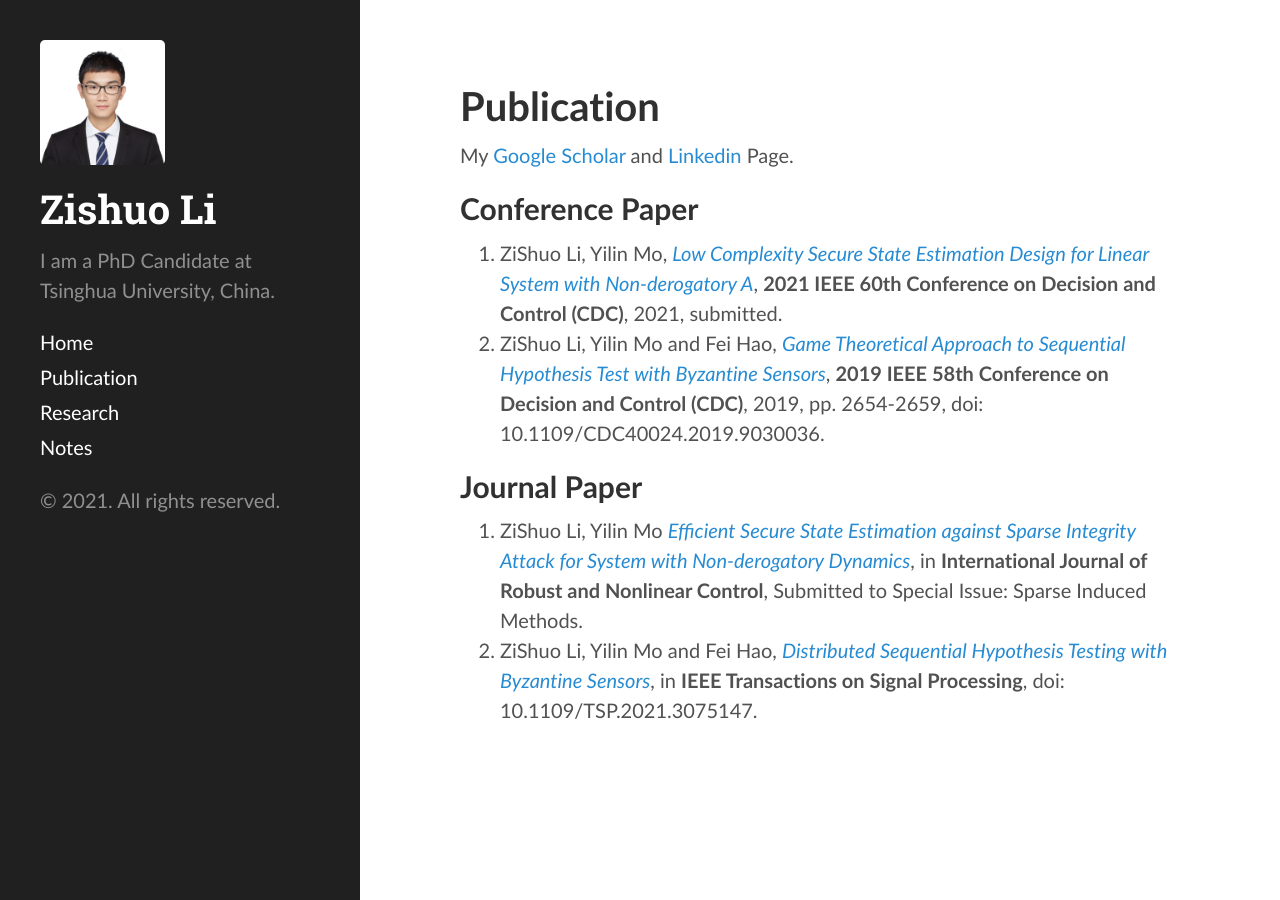
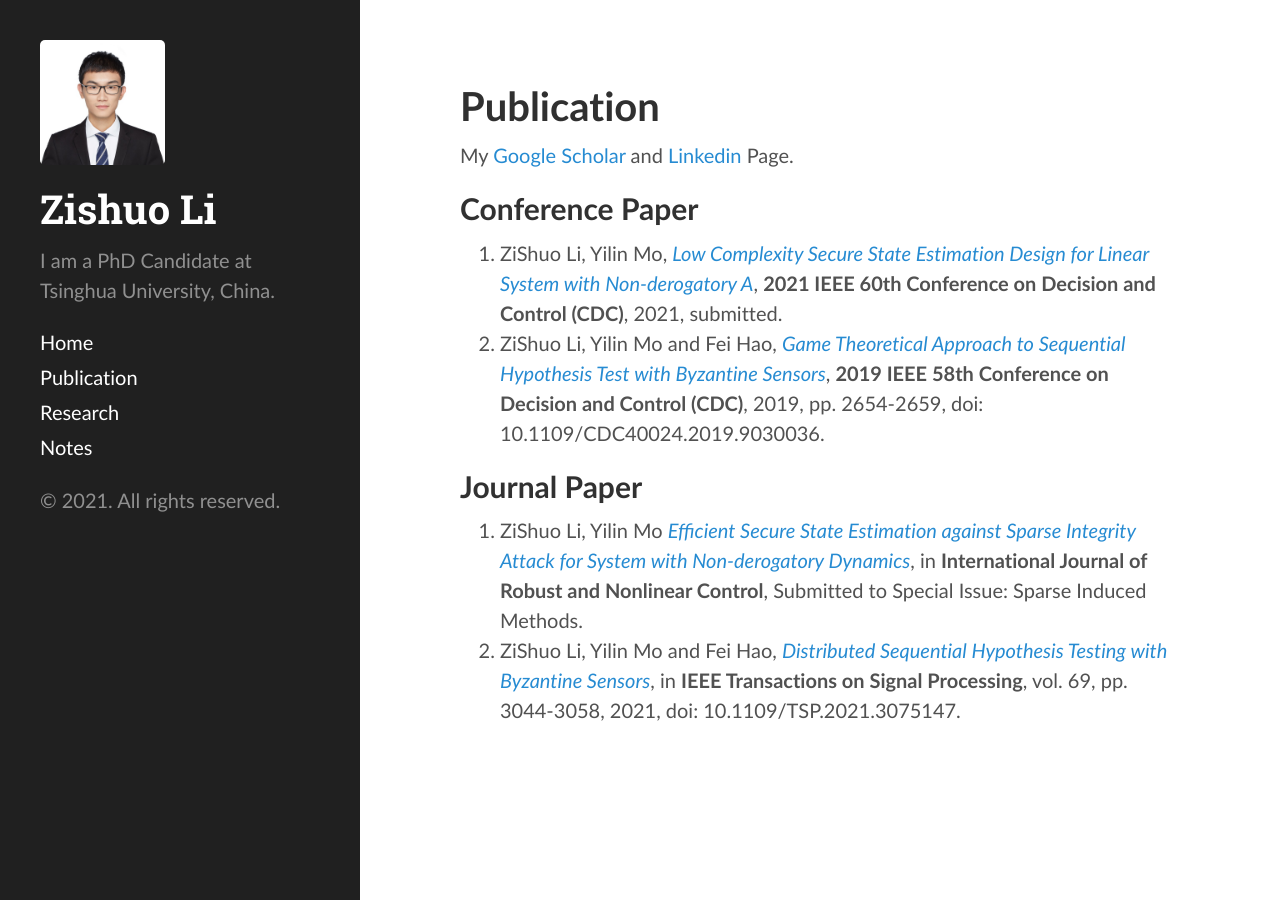
Before and after one commit to zs-li-zz/zs-li.github.io, a Jekyll site: the page built from publication.html, in a window 1280 px wide. Built offline with Jekyll 4.4.1, drawn with Linux system fonts in a browser that asks for light colours; nearby versions of some CDN libraries.

Commit message:
update TSP2021 page info

```diff
--- a/publication.html
+++ b/publication.html
@@ -23,7 +23,7 @@ My <a href="https://scholar.google.com/citations?user=4-VqEfsAAAAJ">Google Schol
 <div class="outline-text-2" id="text-org86f0450">
 <ol class="org-ol">
 <li>ZiShuo Li, Yilin Mo <i><a href="./papers/ijrnc21.html">Efficient Secure State Estimation against Sparse Integrity Attack for System with Non-derogatory Dynamics</a></i>, in <b>International Journal of Robust and Nonlinear Control</b>, Submitted to Special Issue: Sparse Induced Methods.</li>
-<li>ZiShuo Li, Yilin Mo and Fei Hao, <i><a href="./papers/tsp20.html">Distributed Sequential Hypothesis Testing with Byzantine Sensors</a></i>, in <b>IEEE Transactions on Signal Processing</b>, doi: 10.1109/TSP.2021.3075147.</li>
+<li>ZiShuo Li, Yilin Mo and Fei Hao, <i><a href="./papers/tsp20.html">Distributed Sequential Hypothesis Testing with Byzantine Sensors</a></i>, in <b>IEEE Transactions on Signal Processing</b>, vol. 69, pp. 3044-3058, 2021, doi: 10.1109/TSP.2021.3075147.</li>
 </ol>
 </div>
 </div>
```
